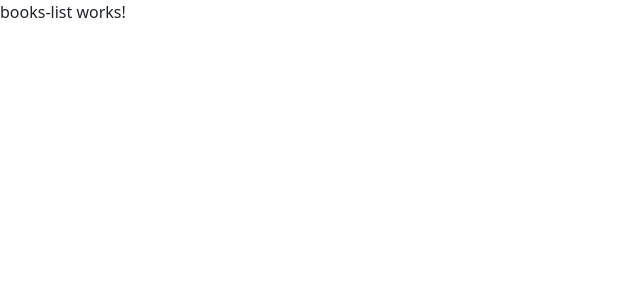
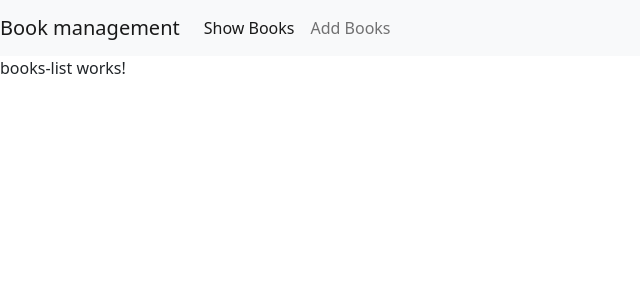
Before and after one commit to victor-val/angular-mean-crud-book-management, an Angular app: page /books-list in a window 1280 px wide. Shown: the top 300 px of the page, without its empty margins (0-640 px from the left). Built offline with nearby package versions, Linux system fonts and the light colour scheme.

Commit message:
main screen

```diff
--- a/src/app/app.component.html
+++ b/src/app/app.component.html
@@ -1 +1,14 @@
+<nav class="navbar navbar-expand-lg navbar-light bg-light">
+<a class="navbar-brand">Book management</a>
+<div id="navbarNav" class="collapse navbar-collapse">
+    <ul class="navbar-nav ml-auto ">
+    <li class="nav-item">
+        <a class="nav-link" routerLinkActive="active" routerLink="/books-list">Show Books</a>
+    </li>
+    <li class="nav-item">
+        <a class="nav-link" routerLinkActive="active" routerLink="/add-book">Add Books</a>
+    </li>
+    </ul>
+</div>
+</nav>
 <router-outlet></router-outlet>
--- a/src/app/app.module.ts
+++ b/src/app/app.module.ts
@@ -1,3 +1,4 @@
+import { HttpClientModule } from '@angular/common/http';
 import { NgModule } from '@angular/core';
 import { BrowserModule } from '@angular/platform-browser';
 import { AppRoutingModule } from './app-routing.module';
@@ -16,6 +17,7 @@ import { BooksListComponent } from './components/books-list/books-list.component
   imports: [
     BrowserModule,
     AppRoutingModule,
+    HttpClientModule
   ],
   providers: [],
   bootstrap: [AppComponent]
```
